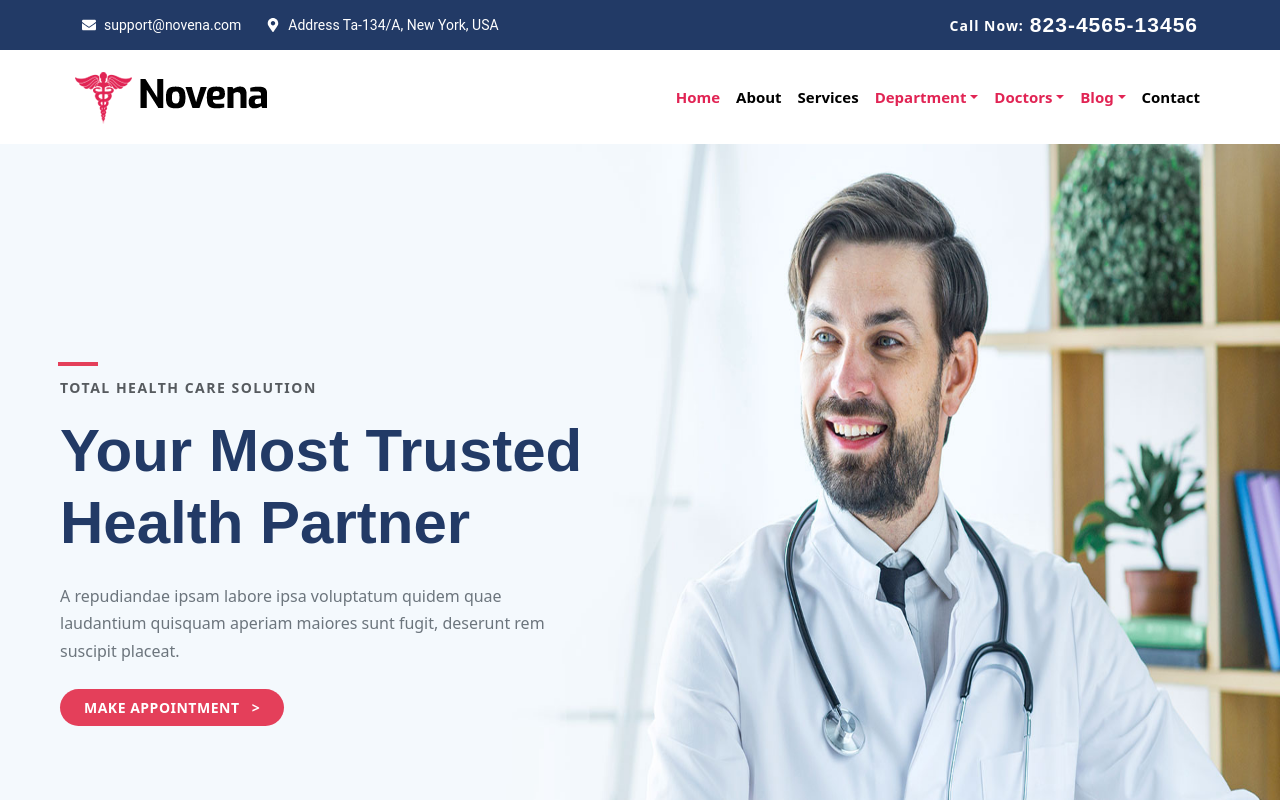
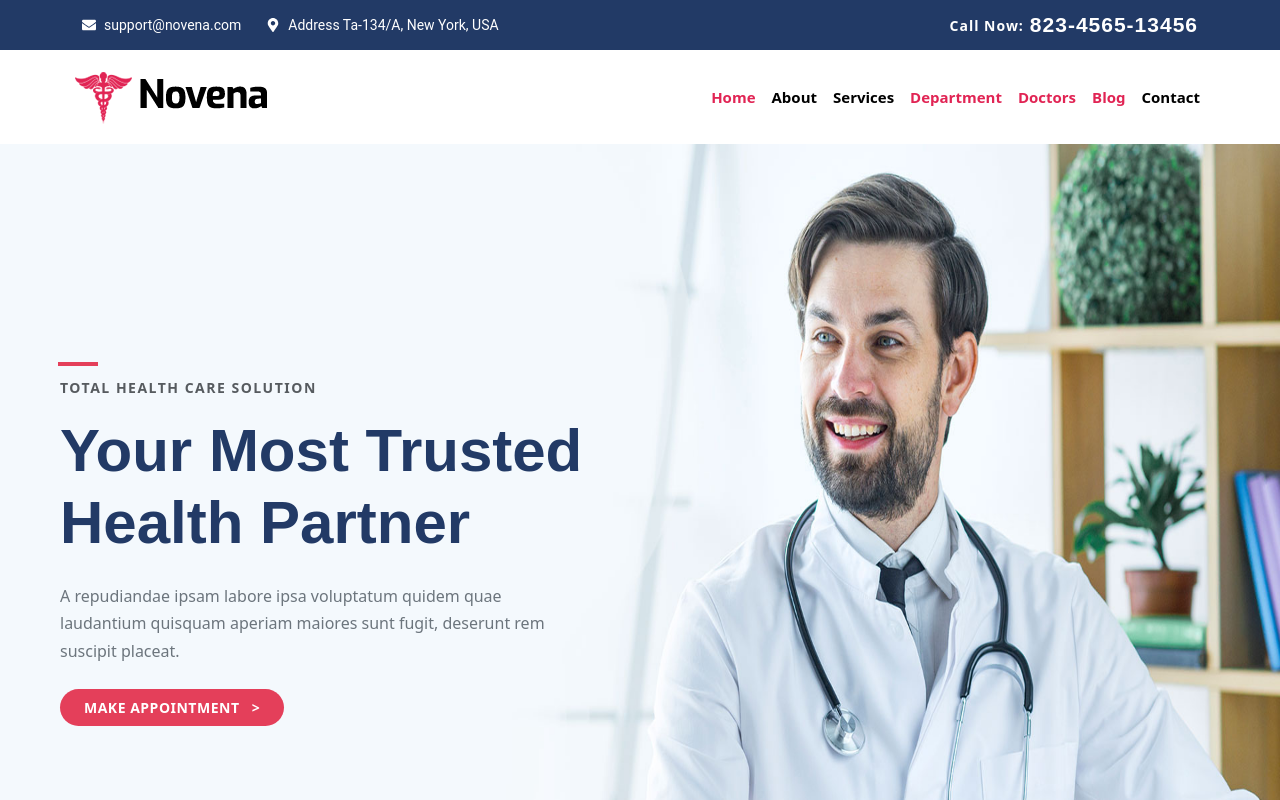
Before and after one commit to YashPatel7312/novena, a React (Vite) app: page / in a window 1280 px wide. Shown: the top 800 px of the page. Built offline with nearby package versions, Linux system fonts and the light colour scheme.

Commit message:
final completd

```diff
--- a/src/components/bottomnav.jsx
+++ b/src/components/bottomnav.jsx
@@ -1,11 +1,13 @@
 import React from "react";
-import { NavLink, Link } from "react-router-dom";
+import { NavLink, Link, useLocation } from "react-router-dom";
 import "bootstrap/dist/css/bootstrap.min.css";
 import "bootstrap/dist/js/bootstrap.bundle.min.js";
 import Logo from "../assets/logo.png";
 import "../componets styles/bottomnav.css";
 
 const BottomNav = () => {
+  const location = useLocation();  // ✅ to highlight parent dropdown if child is active
+
   return (
     <div className="container">
       <nav className="navbar navbar-expand-lg custom-navbar">
@@ -32,63 +34,134 @@ const BottomNav = () => {
           <div className="collapse navbar-collapse justify-content-end" id="mainNavbar">
             <ul className="navbar-nav align-items-center flex-row flex-wrap">
               <li className="nav-item">
-              <NavLink className="nav-link" to="/">Home</NavLink>
+                <NavLink className={({ isActive }) => isActive ? "nav-link active" : "nav-link"} to="/">Home</NavLink>
               </li>
               <li className="nav-item">
-              <NavLink className="nav-link" to="/about">About</NavLink>
+                <NavLink className={({ isActive }) => isActive ? "nav-link active" : "nav-link"} to="/about">About</NavLink>
               </li>
               <li className="nav-item">
-              <NavLink className="nav-link" to="/services">Services</NavLink>
+                <NavLink className={({ isActive }) => isActive ? "nav-link active" : "nav-link"} to="/services">Services</NavLink>
               </li>
 
               {/* Department */}
               <li className="nav-item dropdown">
                 <NavLink
-                className="nav-link dropdown-toggle"
+                  className={`nav-link dropdown-toggle ${
+                    location.pathname.startsWith("/department") ? "active" : ""
+                  }`}
                   to="#"
                   data-bs-toggle="dropdown"
                 >
                   Department
                 </NavLink>
                 <ul className="dropdown-menu">
-                <li><NavLink className="dropdown-item" to="/department">Department</NavLink></li>
-                <li><NavLink className="dropdown-item" to="/department-single">Department Single</NavLink></li>
+                  <li>
+                    <NavLink
+                      to="/department"
+                      className={({ isActive }) =>
+                        isActive ? "dropdown-item active" : "dropdown-item"
+                      }
+                    >
+                      Department
+                    </NavLink>
+                  </li>
+                  <li>
+                    <NavLink
+                      to="/department-single"
+                      className={({ isActive }) =>
+                        isActive ? "dropdown-item active" : "dropdown-item"
+                      }
+                    >
+                      Department Single
+                    </NavLink>
+                  </li>
                 </ul>
               </li>
 
               {/* Doctors */}
               <li className="nav-item dropdown">
                 <NavLink
-                className="nav-link dropdown-toggle"
+                  className={`nav-link dropdown-toggle ${
+                    location.pathname.startsWith("/doctor") || location.pathname.startsWith("/appointment")
+                      ? "active"
+                      : ""
+                  }`}
                   to="#"
                   data-bs-toggle="dropdown"
                 >
                   Doctors
                 </NavLink>
                 <ul className="dropdown-menu">
-                <li><NavLink className="dropdown-item" to="/doctors">Doctors</NavLink></li>
-                <li><NavLink className="dropdown-item" to="/doctor-single">Doctors Single</NavLink></li>
-                <li><NavLink className="dropdown-item" to="/appointment">Appointment</NavLink></li>
+                  <li>
+                    <NavLink
+                      to="/doctors"
+                      className={({ isActive }) =>
+                        isActive ? "dropdown-item active" : "dropdown-item"
+                      }
+                    >
+                      Doctors
+                    </NavLink>
+                  </li>
+                  <li>
+                    <NavLink
+                      to="/doctor-single"
+                      className={({ isActive }) =>
+                        isActive ? "dropdown-item active" : "dropdown-item"
+                      }
+                    >
+                      Doctors Single
+                    </NavLink>
+                  </li>
+                  <li>
+                    <NavLink
+                      to="/appointment"
+                      className={({ isActive }) =>
+                        isActive ? "dropdown-item active" : "dropdown-item"
+                      }
+                    >
+                      Appointment
+                    </NavLink>
+                  </li>
                 </ul>
               </li>
 
               {/* Blog */}
               <li className="nav-item dropdown">
                 <NavLink
-                className="nav-link dropdown-toggle"
+                  className={`nav-link dropdown-toggle ${
+                    location.pathname.startsWith("/blog") ? "active" : ""
+                  }`}
                   to="#"
                   data-bs-toggle="dropdown"
                 >
                   Blog
                 </NavLink>
                 <ul className="dropdown-menu">
-                <li><NavLink className="dropdown-item" to="/blog-with-sidebar">Blog With Sidebar</NavLink></li>
-                <li><NavLink className="dropdown-item" to="/blog-single">Blog Single</NavLink></li>
+                  <li>
+                    <NavLink
+                      to="/blog-with-sidebar"
+                      className={({ isActive }) =>
+                        isActive ? "dropdown-item active" : "dropdown-item"
+                      }
+                    >
+                      Blog With Sidebar
+                    </NavLink>
+                  </li>
+                  <li>
+                    <NavLink
+                      to="/blog-single"
+                      className={({ isActive }) =>
+                        isActive ? "dropdown-item active" : "dropdown-item"
+                      }
+                    >
+                      Blog Single
+                    </NavLink>
+                  </li>
                 </ul>
               </li>
 
               <li className="nav-item">
-              <NavLink className="nav-link" to="/contact">Contact</NavLink>
+                <NavLink className={({ isActive }) => isActive ? "nav-link active" : "nav-link"} to="/contact">Contact</NavLink>
               </li>
             </ul>
           </div>
--- a/src/componets styles/bottomnav.css
+++ b/src/componets styles/bottomnav.css
@@ -4,6 +4,8 @@
 .custom-navbar {
   padding: 12px 0;
   width: 100%;
+  background-color: #fff;
+  z-index: 1000;
 }
 
 .navbar-container {
@@ -12,48 +14,109 @@
   padding: 0 20px;
 }
 
-/* Logo */
+/* =======================
+   Logo
+======================= */
 .navbar-brand img {
   max-height: 60px;
 }
 
-/* Nav Links */
+/* =======================
+   Nav Links
+======================= */
 .navbar-nav .nav-link {
-  color: #000 !important;
+  color: #000;
   font-weight: 600;
   font-size: 15px;
-  padding: 8px 12px;
-  transition: color 0.3s;
+  padding: 8px 14px;
+  position: relative;
+  transition: all 0.3s ease;
+  text-decoration: none !important;
+  border-bottom: none !important;
+  box-shadow: none !important;
 }
 
-.navbar-nav .nav-link:hover,
+/* ✅ Hover color only — no underline */
+.navbar-nav .nav-link:hover {
+  color: #e12454 !important;
+  text-decoration: none !important;
+  border-bottom: none !important;
+  box-shadow: none !important;
+}
+
+/* ✅ Active link — text turns red, no underline */
 .navbar-nav .nav-link.active {
   color: #e12454 !important;
+  text-decoration: none !important;
+  border-bottom: none !important;
+  box-shadow: none !important;
 }
 
-/* Dropdown */
+/* 🚫 Remove any pseudo underline effects */
+.navbar-nav .nav-link::after,
+.navbar-nav .nav-link:hover::after,
+.navbar-nav .nav-link.active::after {
+  content: none !important;
+}
+
+/* 🚫 Remove Bootstrap dropdown arrow underline behavior */
+.navbar-nav .dropdown-toggle::after {
+  display: inline-block;
+  margin-left: 0.255em;
+  vertical-align: 0.255em;
+  content: "";
+  border-top: 0.3em solid;
+  border-right: 0.3em solid transparent;
+  border-bottom: 0;
+  border-left: 0.3em solid transparent;
+  /* Optional: remove arrow completely */
+  /* display: none !important; */
+}
+
+/* =======================
+   Dropdown Menu
+======================= */
 .dropdown-menu {
   background-color: #fff;
   border-top: 3px solid #e12454;
   border-radius: 0;
   box-shadow: 0 4px 15px rgba(0, 0, 0, 0.08);
+  margin-top: 0;
+  min-width: 180px;
+  padding: 0;
 }
 
+/* Dropdown items */
 .dropdown-item {
   font-weight: 500;
   color: #000;
   padding: 10px 15px;
+  transition: all 0.3s ease;
 }
 
-.dropdown-item:hover {
+/* ✅ Hover on dropdown item */
+.dropdown-item:hover,
+.dropdown-item:focus {
   background-color: #f8f9fa;
   color: #e12454;
 }
 
-/* Desktop & Tablet - Hover Dropdown */
-@media (min-width: 768px) {
+/* ✅ Active dropdown item */
+.dropdown-item.active,
+.dropdown-item:active {
+  background-color: #e12454;
+  color: #fff;
+}
+
+/* =======================
+   Desktop: Show dropdown on hover
+======================= */
+@media (min-width: 992px) {
   .navbar .dropdown:hover > .dropdown-menu {
     display: block;
+    opacity: 1;
+    visibility: visible;
+    transform: translateY(0);
   }
 
   .navbar .dropdown-toggle::after {
@@ -63,13 +126,29 @@
   .navbar .dropdown:hover .dropdown-toggle::after {
     transform: rotate(180deg);
   }
+
+  .dropdown-menu {
+    display: block;
+    opacity: 0;
+    visibility: hidden;
+    transform: translateY(10px);
+    transition: all 0.3s ease;
+  }
 }
 
-/* Mobile - Collapse vertical */
-@media (max-width: 767px) {
+/* =======================
+   Mobile
+======================= */
+@media (max-width: 991px) {
   .navbar-nav {
     flex-direction: column !important;
     text-align: center;
     gap: 0 !important;
   }
+
+  .dropdown-menu {
+    box-shadow: none;
+    border: none;
+    border-top: 1px solid #eee;
+  }
 }
--- a/src/homecompo/PatientCareSection.css
+++ b/src/homecompo/PatientCareSection.css
@@ -14,7 +14,7 @@
   font-size: 2rem;
   color: #1c2b5a;
   margin-bottom: 10px;
-  text-align: center;
+  text-align: center !important;
 }
 
 .title-underline {
@@ -23,16 +23,10 @@
   background-color: #e91e63;
   border-radius: 10px;
   display: block;
-  margin: 0 auto 16px;
-}
-
-/* If something else overrides alignment (Bootstrap, etc.),
-   wrap underline with this container or apply directly to parent */
-.container .title-underline {
-  display: flex;
-  justify-content: center;
-  margin-left: auto;
-  margin-right: auto;
+  justify-content: center !important;
+  align-items: center !important;
+  margin-left: auto !important;
+  margin-right: auto !important;
 }
 
 .section-subtitle {
--- a/src/page style/HomePage.css
+++ b/src/page style/HomePage.css
@@ -1,3 +1,4 @@
 *{
     overflow-x: hidden;
+    margin: 0;
 }
```
Also changed, not shown: src/App.css (+0 -7 lines), src/App.jsx (+14 -9 lines). Lines whose indentation alone changed are shown as unchanged.
